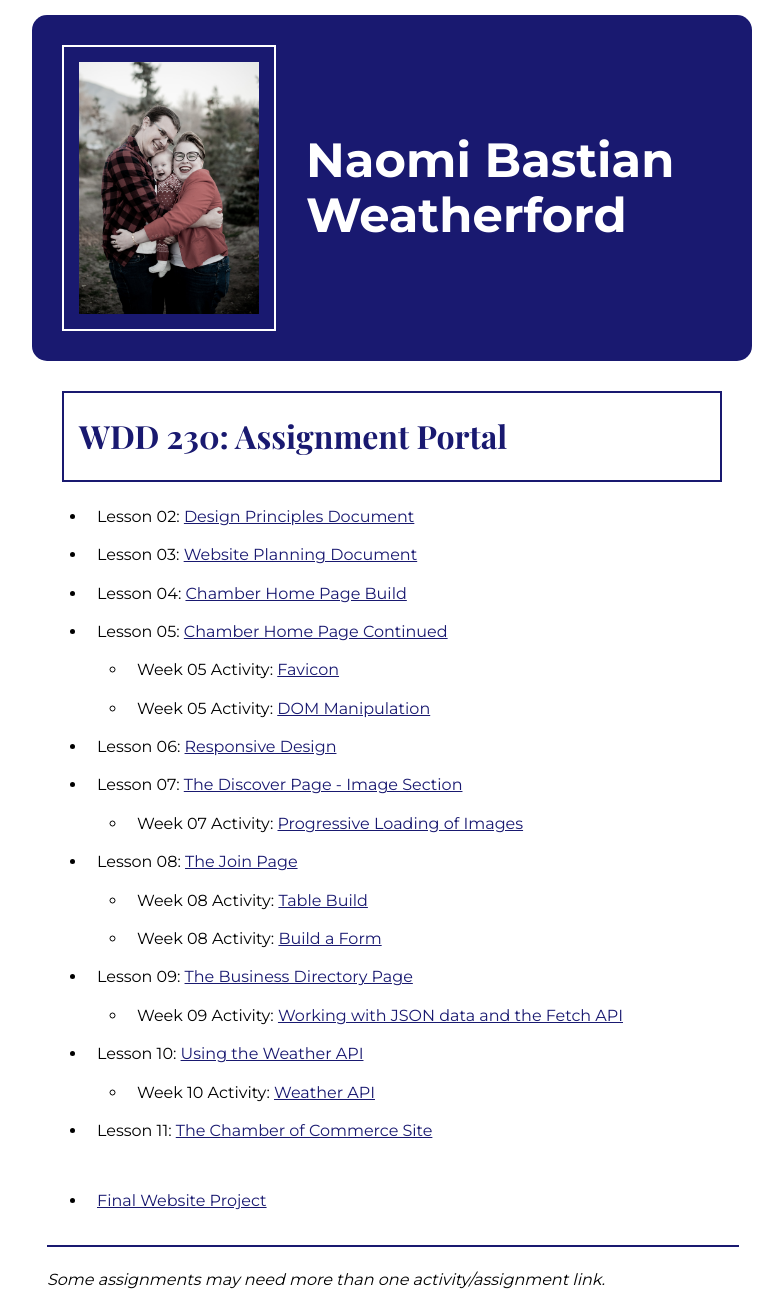
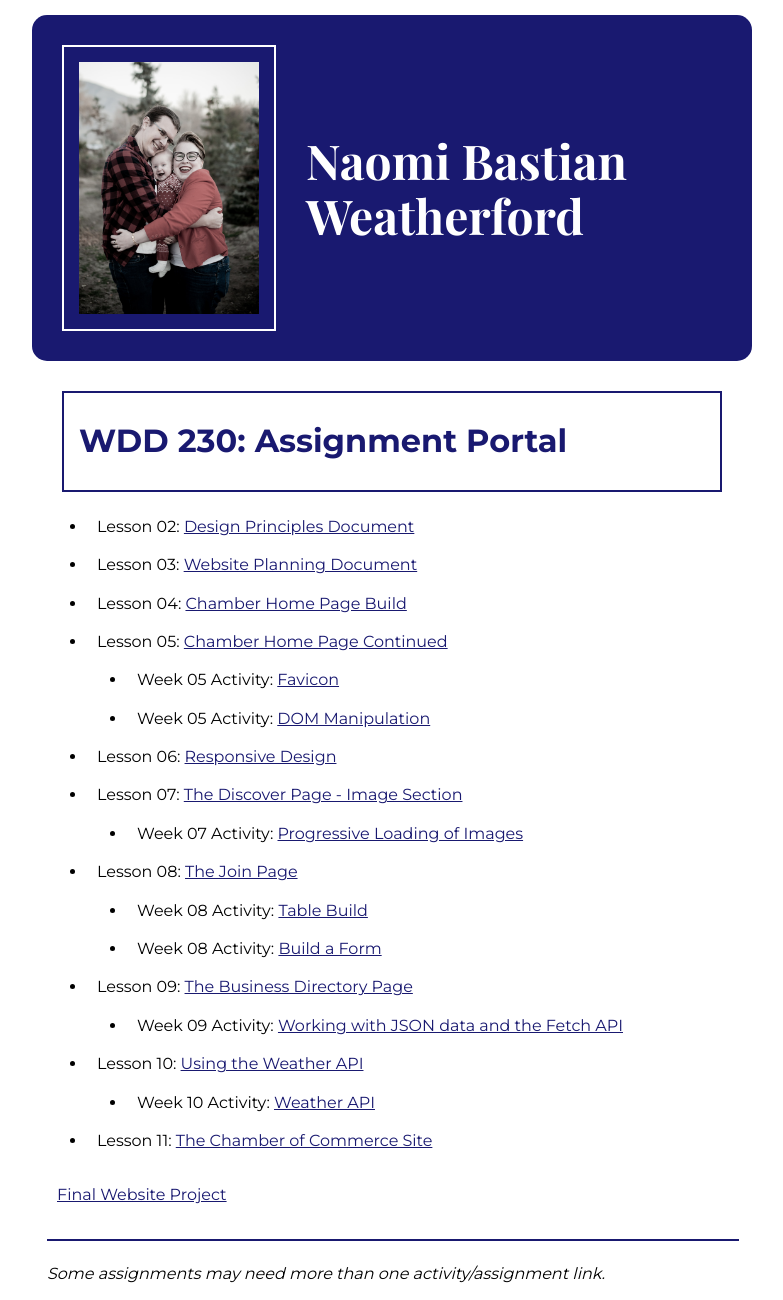
Before and after one commit to astronaomical/wdd230, a plain HTML site: page index.html in a window 1280 px wide. Shown: the top 1300 px of the page, without its empty margins (248-1031 px from the left). Drawn offline with nearby package versions, Linux system fonts and the light colour scheme.

Commit message:
Added CSS

```diff
--- a/styles/medium.css
+++ b/styles/medium.css
@@ -1,3 +1,15 @@
 @media screen and (min-width: 32.5em) {
-
+  header {
+    flex-direction: row;
+  }
+  header h1 {
+    font-size: 3em;
+    text-align: left;
+  }
+  header img {
+    margin: 0 15px 0 0;
+  }
+  main h2 {
+    font-size: 2em;
+  }
 }
--- a/styles/small.css
+++ b/styles/small.css
@@ -14,24 +14,26 @@ body {
 header {
   background: midnightblue;
   display: flex;
-  flex-direction: row;
+  flex-direction: column;
   align-items: center;
   justify-content: center;
   padding: 30px;
   border-radius: 15px;
+  text-align: center;
 }
 
 header img {
   max-width: 180px;
-  margin: 0 15px 0 0;
+  margin: 0;
   padding: 15px;
-  border: 2.5px solid white;
+  border: 2px solid white;
 }
 
 header h1 {
   color: white;
-  font-size: 3em;
+  font-size: 2.5em;
   padding: 15px;
+  font-family: 'Playfair Display', serif;
 }
 
 main {
@@ -42,12 +44,11 @@ main {
 }
 
 main h2 {
-  font-family: 'Playfair Display', serif;
   color: midnightblue;
-  font-size: 2em;
-  padding: 25px 15px;
+  font-size: 1.5em;
+  padding: 30px 15px;
   margin: 15px 15px 0 15px;
-  border: 2.5px solid midnightblue;
+  border: 2px solid midnightblue;
 }
 
 main ul li {
@@ -60,6 +61,16 @@ main ul li a:link, main ul li a:visited  {
 
 main ul li a:hover, main ul li a:active  {
   color: darkorange;
+}
+
+main ul ul {
+  list-style-type: disc;
+}
+
+ul:nth-child(3) {
+  list-style-type: none;
+  padding: 0;
+  margin-top: 0;
 }
 
 hr {
```
